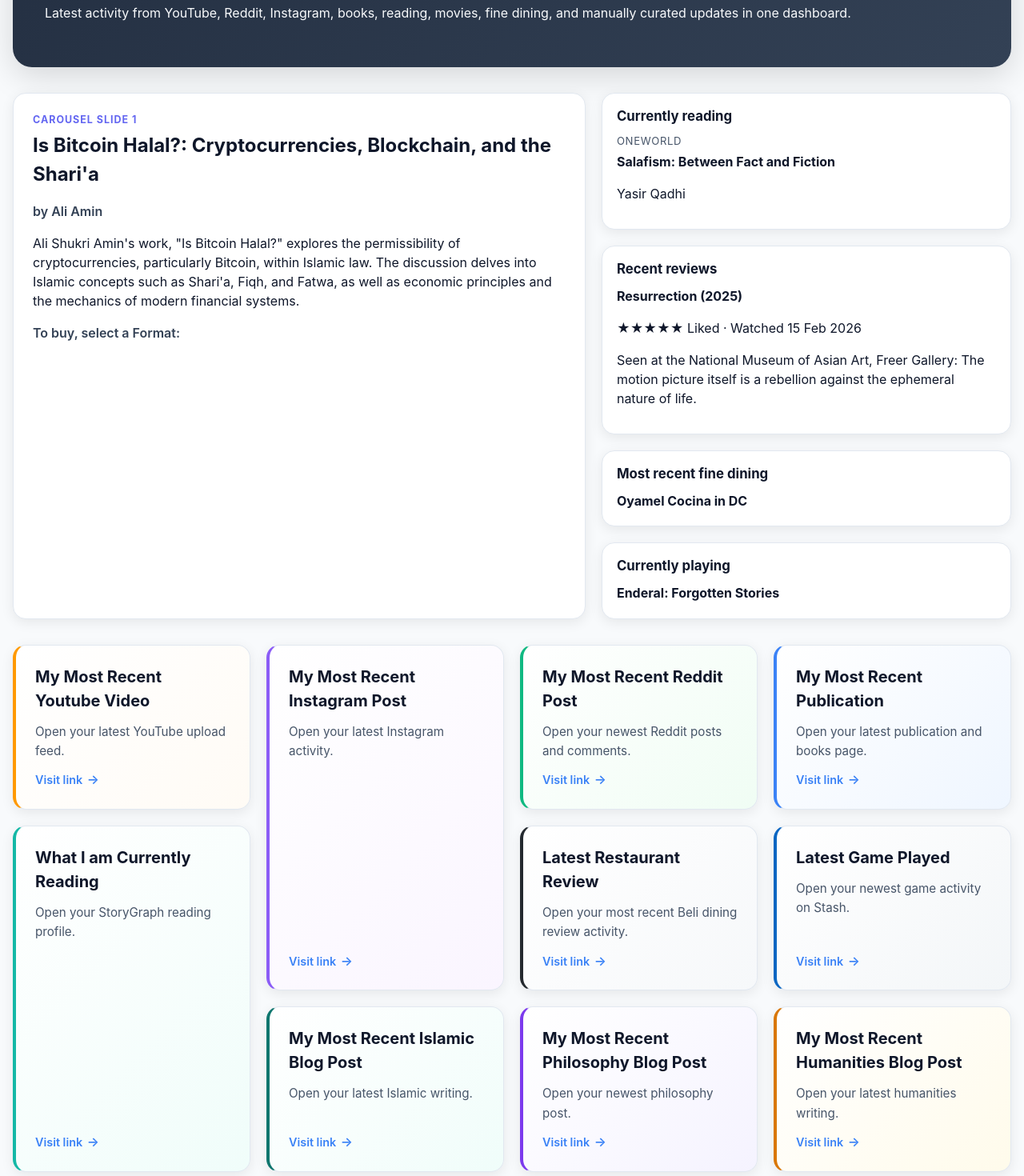
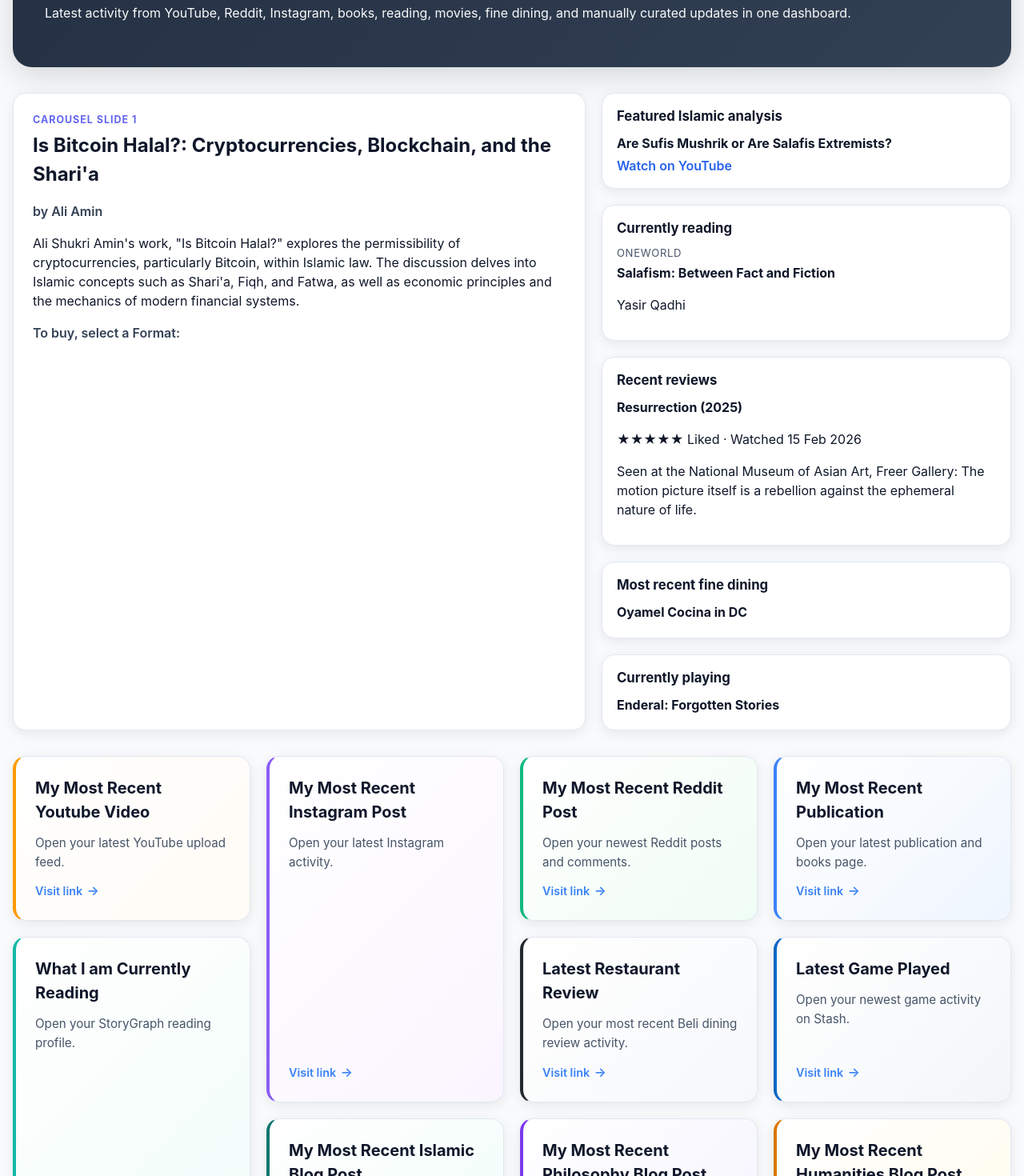
Before and after one commit to AliSMAmin/portfolio, a React app in the folder frontend/: page / in a window 1280 px wide. Shown: the part 680-2150 px from the top of the page at 80% size. Built offline with nearby package versions, Linux system fonts and the light colour scheme; the HTML template or start-up script is replaced by a standard one.

Commit message:
Add default Istighatha video highlights and links

```diff
--- a/frontend/src/App.css
+++ b/frontend/src/App.css
@@ -154,6 +154,16 @@ body {
   font-weight: 700;
 }
 
+
+.mini-highlight a {
+  color: #2563eb;
+  text-decoration: none;
+  font-weight: 600;
+}
+
+.mini-highlight a:hover {
+  text-decoration: underline;
+}
 /* Platform-inspired resource cards with masonry layout */
 .resource-grid {
   display: grid;
--- a/frontend/src/App.jsx
+++ b/frontend/src/App.jsx
@@ -71,8 +71,8 @@ const INITIAL_PROFILE_LINKS = [
   {
     id: 'islamic-blog-latest',
     label: 'My Most Recent Islamic Blog Post',
-    description: 'Open your latest Islamic writing.',
-    link: 'https://aliamin.info/category/islam/',
+    description: 'Are Sufis Mushrik or Are Salafis Extremists? | A New Analysis of Istighātha & Tawassul',
+    link: 'https://www.youtube.com/watch?v=reIL-x_tf2w',
   },
   {
     id: 'philosophy-blog-latest',
@@ -113,9 +113,9 @@ const INITIAL_ITEMS = [
     id: 'yt-1',
     source: 'youtube',
     type: 'video',
-    title: 'Latest YouTube Upload: Building Ethical Legal AI',
-    summary: 'A practical talk on human-centered legal technology and why transparency matters.',
-    link: 'https://youtube.com/@Alishukriamin',
+    title: 'Are Sufis Mushrik or Are Salafis Extremists? | A New Analysis of Istighātha & Tawassul',
+    summary: 'Latest featured lecture exploring Istighātha and Tawassul with a new analysis.',
+    link: 'https://www.youtube.com/watch?v=reIL-x_tf2w',
     publishedAt: '2026-02-15T15:20:00Z',
     tags: ['tech', 'humanities'],
   },
@@ -383,6 +383,14 @@ function App() {
 
         <div className="highlight-grid">
           <article className="mini-highlight">
+            <h3>Featured Islamic analysis</h3>
+            <p className="mini-title">Are Sufis Mushrik or Are Salafis Extremists?</p>
+            <a href="https://www.youtube.com/watch?v=reIL-x_tf2w" target="_blank" rel="noreferrer">
+              Watch on YouTube
+            </a>
+          </article>
+
+          <article className="mini-highlight">
             <h3>Currently reading</h3>
             <p className="mini-brand">Oneworld</p>
             <p className="mini-title">Salafism: Between Fact and Fiction</p>
```
